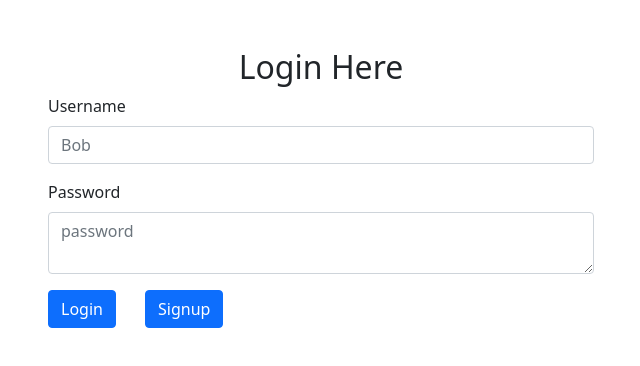
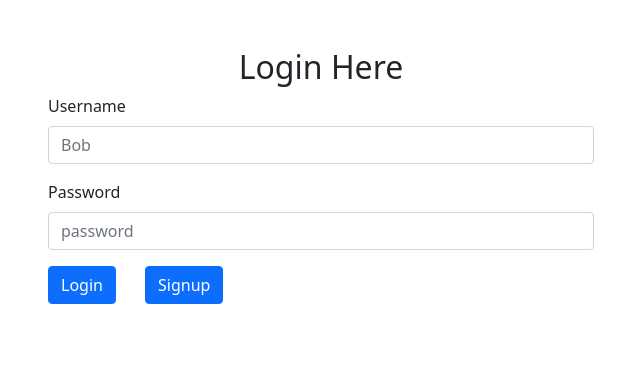
Before and after one commit to SowmyaNagayya/friendly-group-chats, a React (Create React App) app in the folder client/: page / in a window 1280 px wide. Shown: the top 366 px of the page, without its empty margins (319-959 px from the left). Built offline with nearby package versions, Linux system fonts and the light colour scheme.

Commit message:
Password field issue fixed

```diff
--- a/client/src/components/Login.js
+++ b/client/src/components/Login.js
@@ -66,7 +66,7 @@ export default function Login() {
 
               <div className="mb-3">
                 <label htmlFor="passwordInput" className="form-label">Password</label>
-                <textarea value={formData.password} type="password" className="form-control" name="passowrd" placeholder="password" onChange={handleInputChange} />
+                <input value={formData.password} type="password" className="form-control" name="password" placeholder="password" onChange={handleInputChange} />
               </div>
 
             <button type="submit" className="btn btn-primary" onClick={handleFormSubmit}>Login</button>
--- a/client/src/components/Signup.js
+++ b/client/src/components/Signup.js
@@ -69,7 +69,7 @@ export default function Signup() {
 
               <div className="mb-3">
                 <label htmlFor="passwordInput" className="form-label">Password</label>
-                <textarea value={formData.password} type="password" className="form-control" name="passowrd" placeholder="password" onChange={handleInputChange} />
+                <input value={formData.password} type="password" className="form-control" name="password" placeholder="password" onChange={handleInputChange} />
               </div>
 
             <button type="submit" className="btn btn-primary" onClick={handleFormSubmit}>Signup</button>
```
